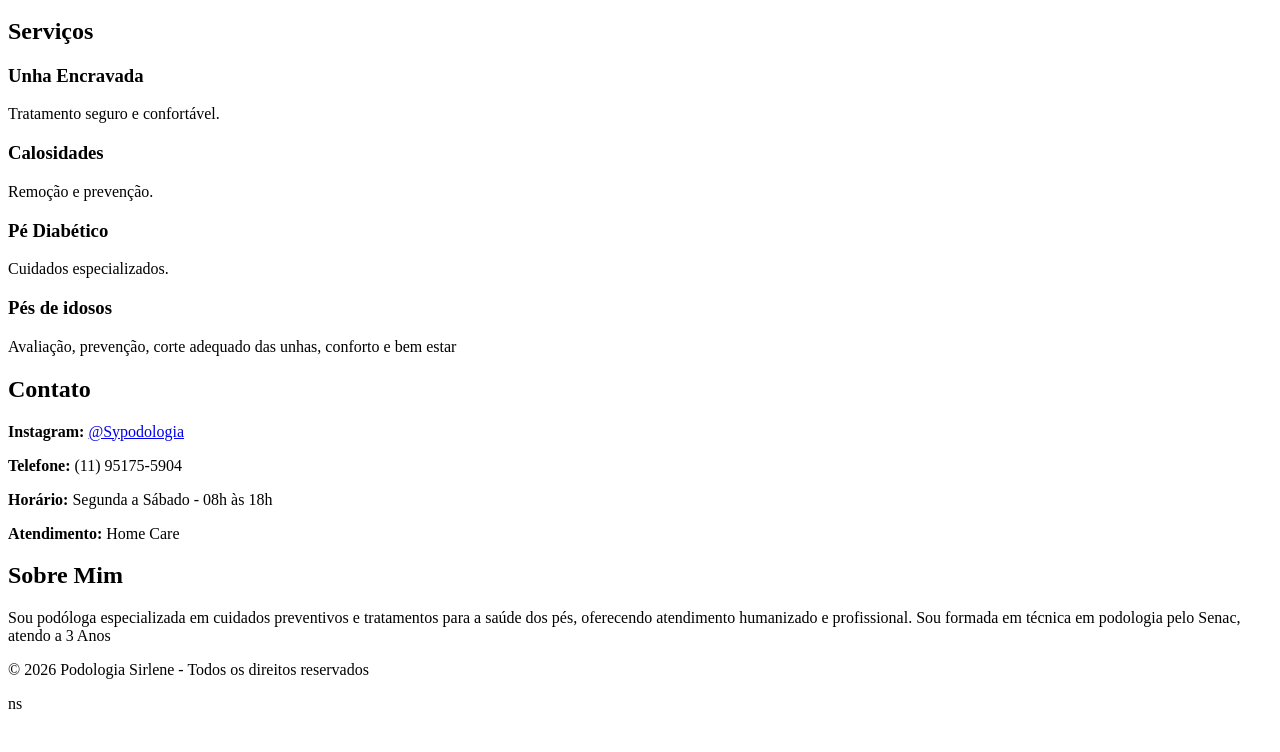
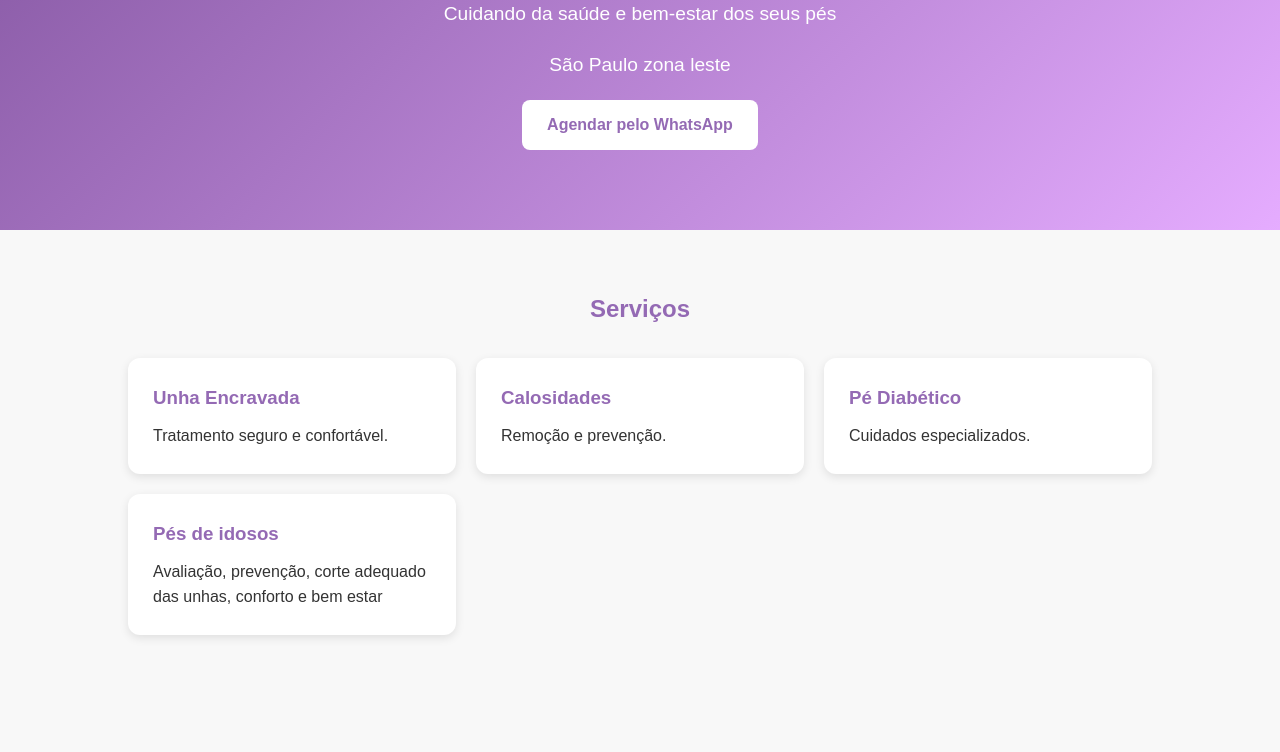
Before and after one commit to PodologaSirlene/podologia-sirlene, a plain HTML site: page index.html in a window 1280 px wide. Shown: the part 168-920 px from the top of the page. Before the commit the page ends 889 px from the top, so only its background shows below. Drawn offline with Linux system fonts and the light colour scheme; a script that the page names is missing.

Commit message:
index.html

```diff
--- a/index.html
+++ b/index.html
@@ -10,7 +10,7 @@
     <meta name="viewport" content="width=device-width, initial-scale=1.0">
     <title>Podologia Sirlene</title>
 
-    <link rel="stylesheet" href="Podologia.css">
+    <link rel="stylesheet" href="style.css">
 </head>
 <body>
 
```
